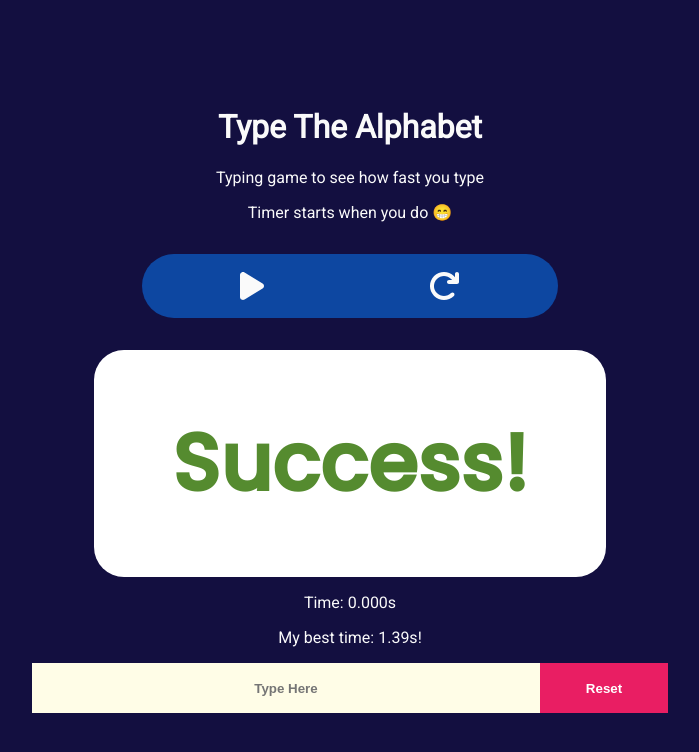
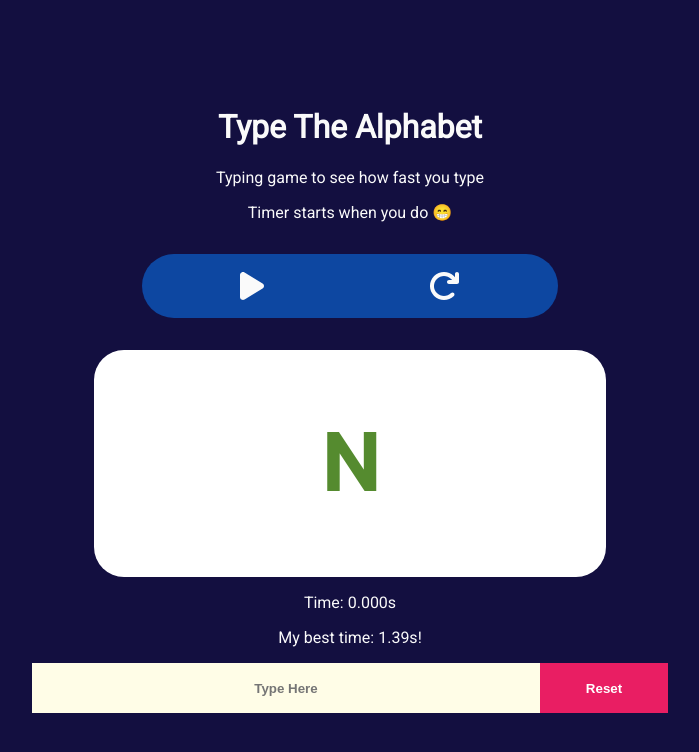
Before and after one commit to souptik4572/TypingAlphabetGame, a React (Create React App) app: page / in a window 1280 px wide. Shown: the top 752 px of the page, without its empty margins (290-989 px from the left). Built offline with nearby package versions, Linux system fonts and the light colour scheme.

Commit message:
feat: add game logic

```diff
--- a/src/components/Display/Display.tsx
+++ b/src/components/Display/Display.tsx
@@ -1,12 +1,18 @@
+import { getNextChar } from '../../utils/getNextChar';
+
 import './Display.css';
 
 const SUCCESS_CLASS = 'success';
 const FAILURE_CLASS = 'failure';
 
-const Display = () => {
+type DisplayProps = {
+	textValue: string;
+};
+
+const Display = ({ textValue }: DisplayProps) => {
 	return (
 		<div className='Display'>
-			<h1 className={SUCCESS_CLASS}>Success!</h1>
+			<h1 className={SUCCESS_CLASS}>{textValue}</h1>
 		</div>
 	);
 };
--- a/src/components/Game/Game.tsx
+++ b/src/components/Game/Game.tsx
@@ -1,19 +1,55 @@
+import { useState } from 'react';
+import { getNextChar } from '../../utils/getNextChar';
 import Display from '../Display/Display';
 import InputField from '../InputField/InputField';
 import Utility from '../Utility/Utility';
 import './Game.css';
 
+const MAX_CHAR_COUNT = 5;
+
 const Game = () => {
+	const [isGameRunning, setIsGameRunning] = useState<boolean>(true);
+	const [inputValue, setInputValue] = useState<string>('');
+	const [currentChar, setCurrentChar] = useState({
+		char: getNextChar(),
+		remCharCount: MAX_CHAR_COUNT,
+	});
+	const handleInputFieldChange = (event: React.ChangeEvent<HTMLInputElement>): void => {
+		event.target.value = event.target.value.toUpperCase();
+		setInputValue(event.target.value);
+		if (event.target.value.slice(-1) === currentChar.char) {
+			if (currentChar.remCharCount === 1) setIsGameRunning(false);
+			setCurrentChar((previousCurrentChar) => {
+				return {
+					char: getNextChar(previousCurrentChar.char),
+					remCharCount: previousCurrentChar.remCharCount - 1,
+				};
+			});
+		}
+	};
+	const handleGameReset = (): void => {
+		setInputValue('');
+		setCurrentChar({
+			char: getNextChar(),
+			remCharCount: MAX_CHAR_COUNT,
+		});
+		setIsGameRunning(true);
+	};
 	return (
 		<div className='Game'>
 			<h1>Type The Alphabet</h1>
 			<p>Typing game to see how fast you type</p>
 			<p>Timer starts when you do 😁</p>
 			<Utility />
-			<Display />
+			<Display textValue={currentChar.char} />
 			<p>Time: 0.000s</p>
 			<p>My best time: 1.39s!</p>
-			<InputField />
+			<InputField
+				isGameRunning={isGameRunning}
+				value={inputValue}
+				handleGameReset={handleGameReset}
+				handleChange={handleInputFieldChange}
+			/>
 		</div>
 	);
 };
--- a/src/components/InputField/InputField.tsx
+++ b/src/components/InputField/InputField.tsx
@@ -1,10 +1,36 @@
+import { useEffect, useRef } from 'react';
 import './InputField.css';
 
-const InputField = () => {
+type InputFieldProps = {
+	isGameRunning: boolean;
+	value: string;
+	handleChange: (event: React.ChangeEvent<HTMLInputElement>) => void;
+	handleGameReset: () => void;
+};
+
+const InputField = ({ isGameRunning, value, handleChange, handleGameReset }: InputFieldProps) => {
+	const charInput = useRef<HTMLInputElement>(null);
+	useEffect(() => {
+		if (charInput.current) charInput.current.focus();
+	}, [value]);
 	return (
 		<div className='InputField'>
-			<input type='text' placeholder='Type Here' size={60} />
-			<button>Reset</button>
+			<input
+				type='text'
+				placeholder='Type Here'
+				size={60}
+				value={value}
+				onChange={handleChange}
+				ref={charInput}
+				disabled={!isGameRunning}
+			/>
+			<button
+				onClick={() => {
+					handleGameReset();
+				}}
+			>
+				Reset
+			</button>
 		</div>
 	);
 };
--- /dev/null
+++ b/src/utils/getNextChar.ts
@@ -0,0 +1,11 @@
+const getRandomChar = (charSet: Set<string>): string => {
+	const charArray = Array.from(charSet);
+	return charArray[Math.floor(Math.random() * charArray.length)];
+};
+
+export const getNextChar = (previousChar: string = ''): string => {
+	const allAlphabets = Array.from(Array(26)).map((e, i) => String.fromCharCode(i + 65));
+	const charSet: Set<string> = new Set(allAlphabets);
+	if (previousChar) charSet.delete(previousChar);
+	return getRandomChar(charSet);
+};
```
